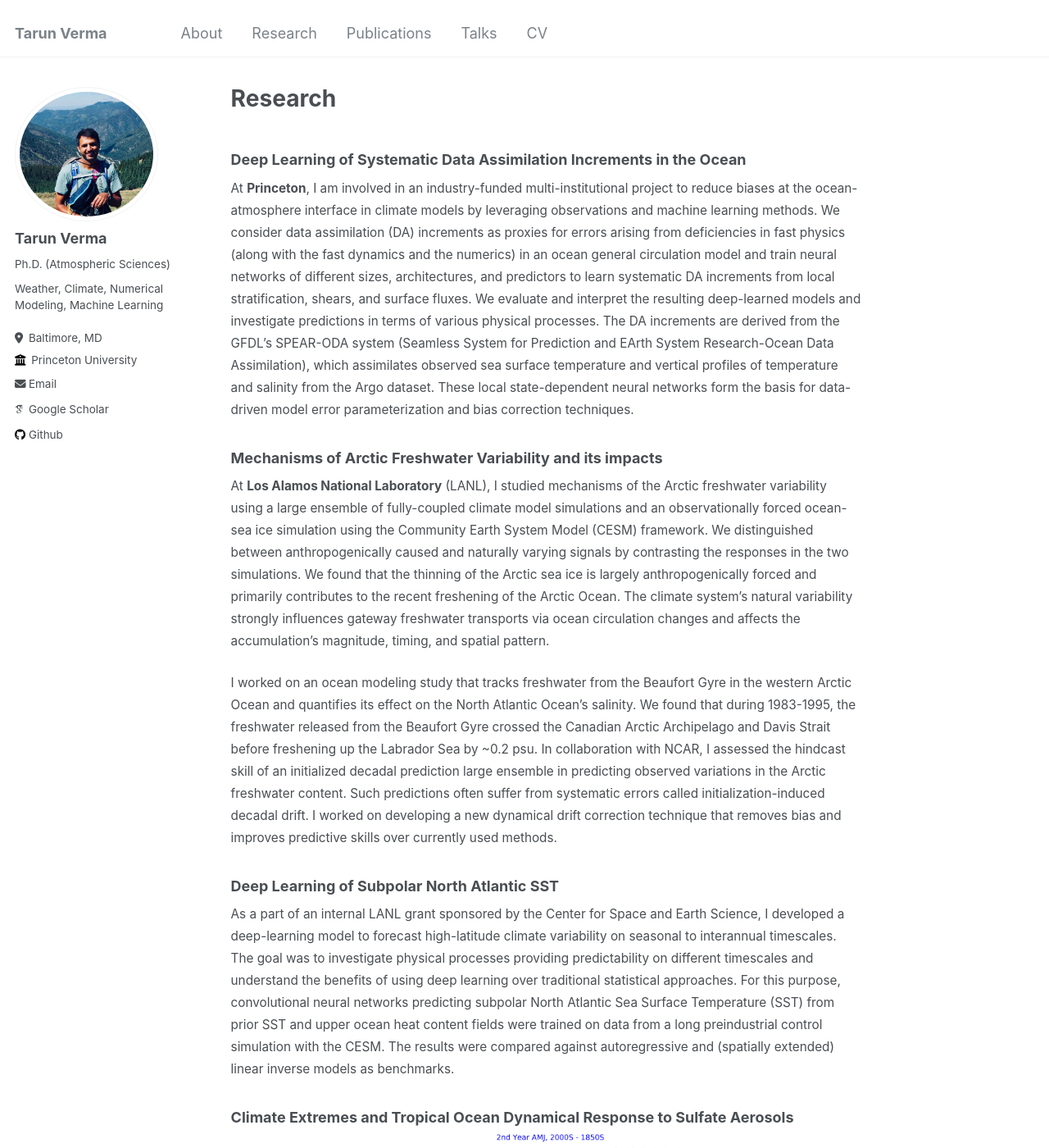
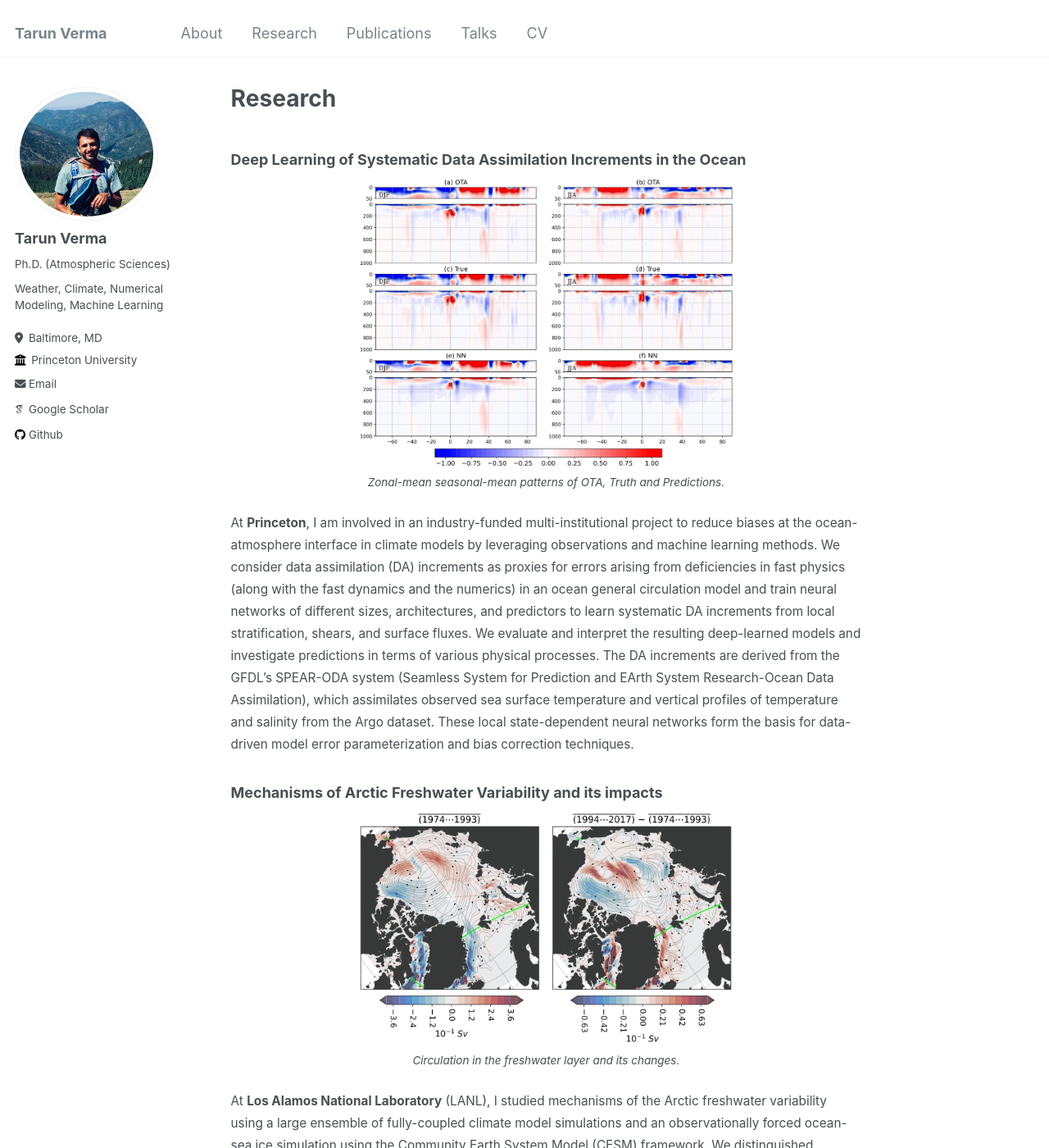
Before and after one commit to shiprock-1583/shiprock-1583.github.io, a Jekyll site: the page built from _pages/research.md, in a window 1280 px wide and 1400 px high. Shown: the whole window at 82% size. Built offline with Jekyll 4.4.1, drawn with Linux system fonts in a browser that asks for light colours; some web fonts are replaced; some of the changed text lies outside the part shown.

Commit message:
Update research.md

```diff
--- a/_pages/research.md
+++ b/_pages/research.md
@@ -4,14 +4,30 @@ title: "Research"
 author_profile: true
 ---
 ### Deep Learning of Systematic Data Assimilation Increments in the Ocean
+<p align="center">
+ <img width="60%" src="/images/Fig4_abcdef_djf_jja_Lh-Ty_0-400m_iolnormTrue.png">
+    <br>
+    <span style="font-size:0.75em;"><em>Zonal-mean seasonal-mean patterns of OTA, Truth and Predictions.</em> </span>
+</p>
 <span style="font-size:0.85em;"> At **Princeton**, I am involved in an industry-funded multi-institutional project to reduce biases at the ocean-atmosphere interface in climate models by leveraging observations and machine learning methods. We consider data assimilation (DA) increments as proxies for errors arising from deficiencies in fast physics (along with the fast dynamics and the numerics) in an ocean general circulation model and train neural networks of different sizes, architectures, and predictors to learn systematic DA increments from local stratification, shears, and surface fluxes. We evaluate and interpret the resulting deep-learned models and investigate predictions in terms of various physical processes. The DA increments are derived from the GFDL’s SPEAR-ODA system (Seamless  System for Prediction and EArth System Research-Ocean Data  Assimilation), which assimilates observed sea surface temperature and vertical profiles of temperature and salinity from the Argo dataset. These local state-dependent neural networks form the basis for data-driven model error parameterization and bias correction techniques. </span>
 
 ### Mechanisms of Arctic Freshwater Variability and its impacts
+<p align="center">
+ <img width="60%" src="/images/Picture3.png">
+    <br>
+    <span style="font-size:0.75em;"><em>Circulation in the freshwater layer and its changes.</em> </span>
+</p>
+
 <span style="font-size:0.85em;"> At **Los Alamos National Laboratory** (LANL), I studied mechanisms of the Arctic freshwater variability using a large ensemble of fully-coupled climate model simulations and an observationally forced ocean-sea ice simulation using the Community Earth System Model (CESM) framework. We distinguished between anthropogenically caused and naturally varying signals by contrasting the responses in the two simulations. We found that the thinning of the Arctic sea ice is largely anthropogenically forced and primarily contributes to the recent freshening of the Arctic Ocean. The climate system's natural variability strongly influences gateway freshwater transports via ocean circulation changes and affects the accumulation's magnitude, timing, and spatial pattern.  </span>
 
 <span style="font-size:0.85em;"> I worked on an ocean modeling study that tracks freshwater from the Beaufort Gyre in the western Arctic Ocean and quantifies its effect on the North Atlantic Ocean's salinity. We found that during 1983-1995, the freshwater released from the Beaufort Gyre crossed the Canadian Arctic Archipelago and Davis Strait before freshening up the Labrador Sea by ~0.2 psu. In collaboration with NCAR, I assessed the hindcast skill of an initialized decadal prediction large ensemble in predicting observed variations in the Arctic freshwater content. Such predictions often suffer from systematic errors called initialization-induced decadal drift. I worked on developing a new dynamical drift correction technique that removes bias and improves predictive skills over currently used methods. </span>
 
 ### Deep Learning of Subpolar North Atlantic SST
+<p align="center">
+ <img width="60%" src="/images/Picture1.png">
+    <br>
+    <span style="font-size:0.75em;"><em>Skill comparison as a function of lead time in months.</em> </span>
+</p>
 <span style="font-size:0.85em;">As a part of an internal LANL grant sponsored by the Center for Space and Earth Science, I developed a deep-learning model to forecast high-latitude climate variability on seasonal to interannual timescales. The goal was to investigate physical processes providing predictability on different timescales and understand the benefits of using deep learning over traditional statistical approaches. For this purpose, convolutional neural networks predicting subpolar North Atlantic Sea Surface Temperature (SST) from prior SST and upper ocean heat content fields were trained on data from a long preindustrial control simulation with the CESM. The results were compared against autoregressive and (spatially extended) linear inverse models as benchmarks. </span>
 
 ### Climate Extremes and Tropical Ocean Dynamical Response to Sulfate Aerosols
@@ -20,6 +36,4 @@ author_profile: true
     <br>
     <span style="font-size:0.75em;"><em>Transient Atmospheric Response to Sulfate Aerosol Forcing.</em> </span>
 </p>
-
-
 <span style="font-size:0.85em;"> My Ph.D. research at **Texas A&M University** included i) investigating the effect of sea surface temperature and synoptic variability on climate extremes over the continental United States using the Weather Research Forecasting model and ii) investigating aerosols' impact on tropical climate using the hierarchy of CESM simulations. In the first part, I studied the remote effect of SST interannual variability on precipitation and temperature extremes over the United States. The impact of propagating synoptic disturbances on the simulated mean state was also studied by changing the western lateral boundary conditions. The second part was carried out in collaboration with the Oak Ridge National Laboratory. I studied coupled ocean-atmosphere processes over the tropical Pacific and how anthropogenic sulfate aerosols affect them. The possibility of sulfate emissions from Asia as a potential source of seasonal-interannual predictability through its impact on ENSO dynamics was explored in this work. As a part of this work, I performed and analyzed a large ensemble of coupled and uncoupled climate model experiments using CESM. </span>
```
